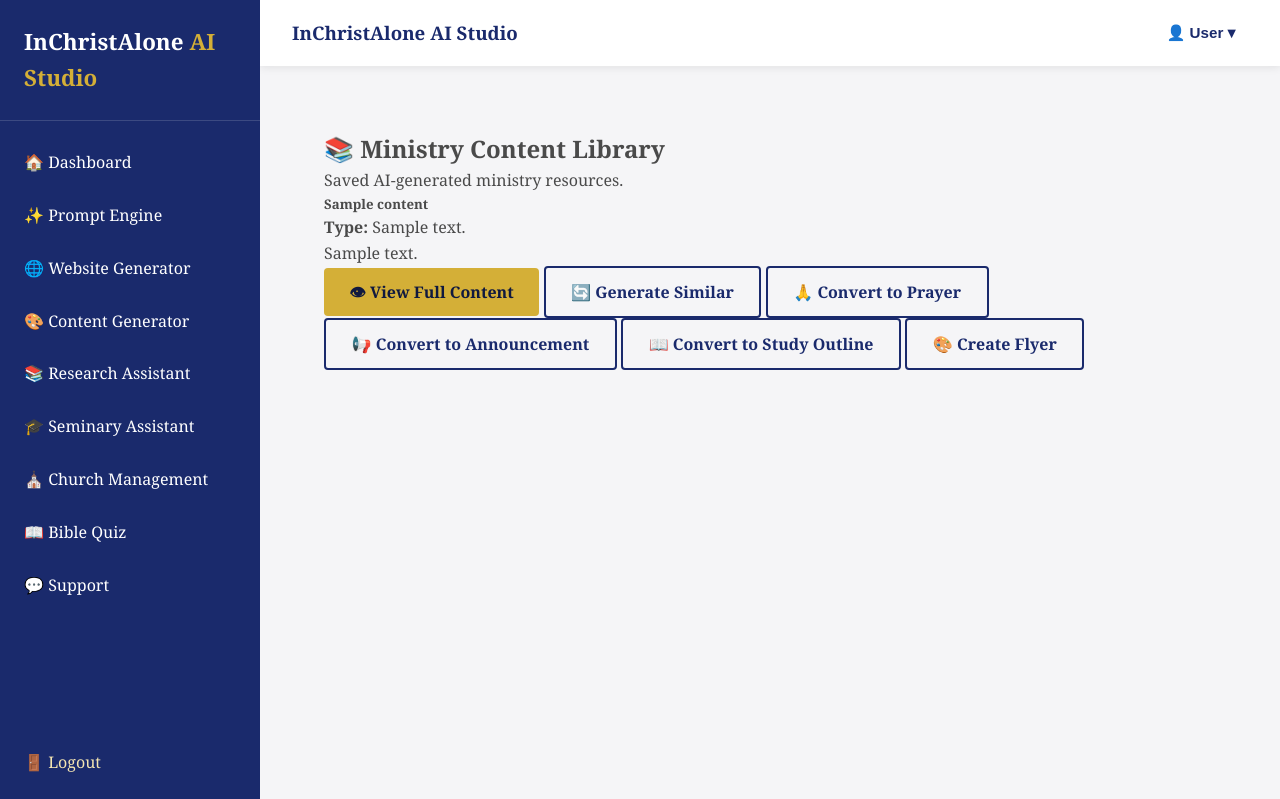
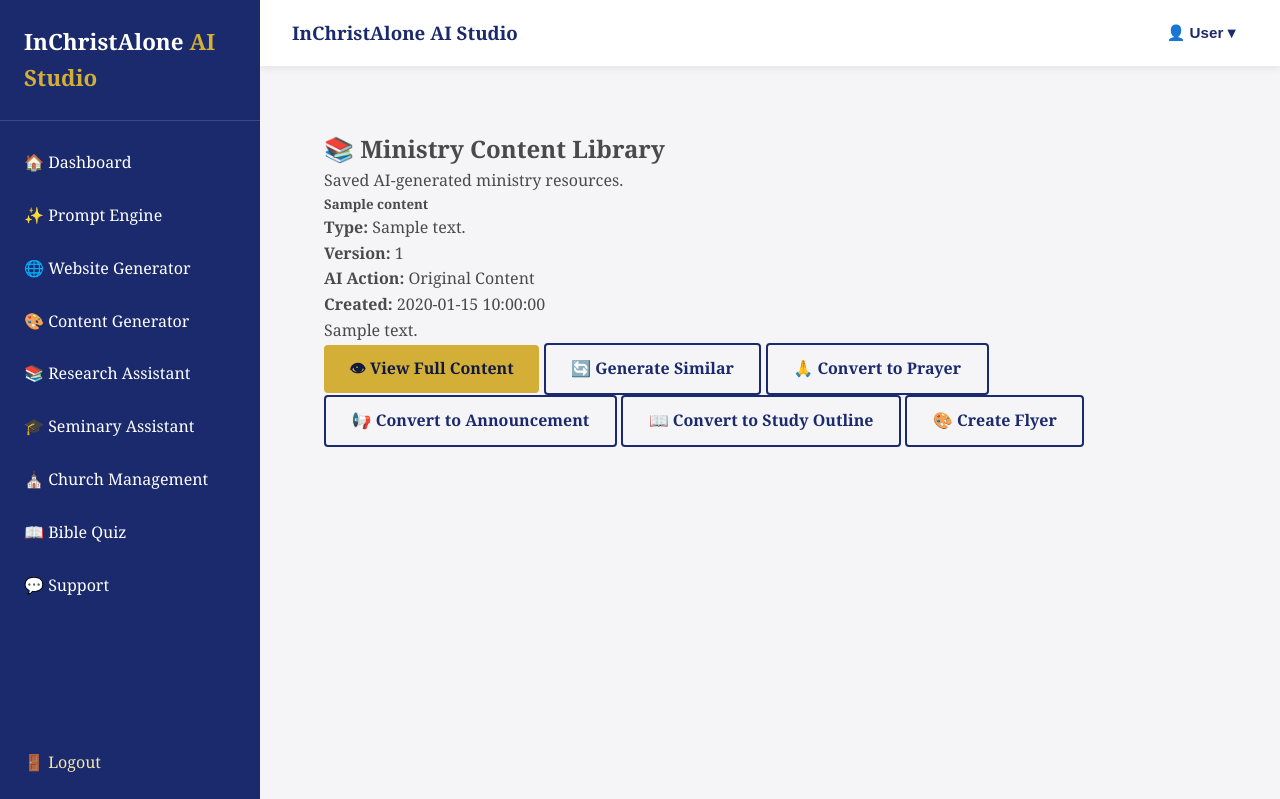
Before and after one commit to taiwolade-dot/InChristAlone-AI-Studio, a Flask app: page /ministry/content-library in a window 1280 px wide. Shown: the top 799 px of the page. Run offline with Flask 3, Linux system fonts and the light colour scheme; a user stored in the database is signed in; tables that the repository leaves empty hold one stand-in row (values such as "Sample post").

Commit message:
v3.5.6 ministry content versioning and ai memory history

```diff
--- a/templates/ministry/content_library.html
+++ b/templates/ministry/content_library.html
@@ -22,6 +22,19 @@
                 <p>
                     <strong>Type:</strong>
                     {{ item.content_type }}
+                </p>
+
+                <p>
+                    <strong>Version:</strong>
+                    {{ item.version_number or 1 }}
+                    <br>
+
+                    <strong>AI Action:</strong>
+                    {{ item.ai_action or "Original Content" }}
+                    <br>
+
+                    <strong>Created:</strong>
+                    {{ item.created_at }}
                 </p>
 
                 <p>
```
Also changed, not shown: models.py (+13 -0 lines), modules/ai_assistant/routes.py (+15 -6 lines).
